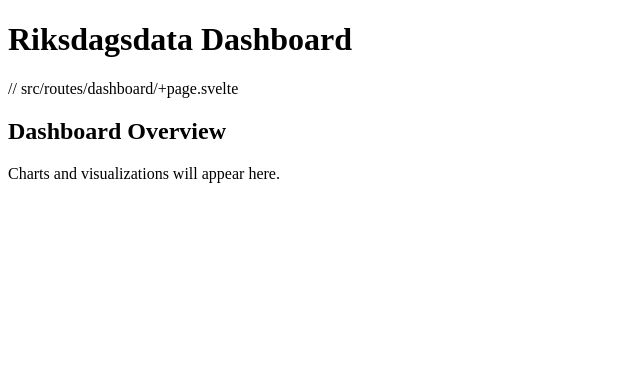
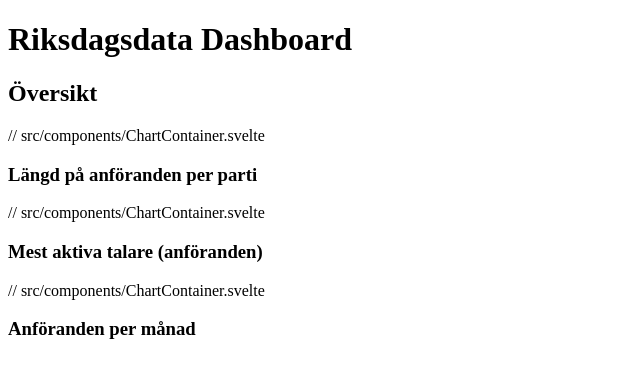
Before and after one commit to legitmattias/riksdag-rag, a SvelteKit app in the folder frontend/: page /dashboard in a window 1280 px wide. Shown: the top 378 px of the page, without its empty margins (0-640 px from the left). Built offline with nearby package versions, Linux system fonts and the light colour scheme.

Commit message:
Refactor: Add placeholder ChartContainers to page

```diff
--- a/frontend/src/routes/dashboard/+page.svelte
+++ b/frontend/src/routes/dashboard/+page.svelte
@@ -1,9 +1,19 @@
-// src/routes/dashboard/+page.svelte
 <script lang="ts">
-  // Placeholder for chart and table data in dashboard
-</script>
+    import ChartContainer from '$components/ChartContainer.svelte'
+  </script>
 
-<h2 class="text-xl font-semibold mb-4">Dashboard Overview</h2>
-<div class="grid gap-4">
-  <p class="text-gray-600">Charts and visualizations will appear here.</p>
-</div>
+  <h2 class="text-xl font-semibold mb-4">Översikt</h2>
+
+  <div class="grid gap-6 sm:grid-cols-2 xl:grid-cols-3">
+    <ChartContainer title="Längd på anföranden per parti">
+      <!-- Chart goes here -->
+    </ChartContainer>
+
+    <ChartContainer title="Mest aktiva talare (anföranden)">
+      <!-- Chart goes here -->
+    </ChartContainer>
+
+    <ChartContainer title="Anföranden per månad">
+      <!-- Chart goes here -->
+    </ChartContainer>
+  </div>
```
